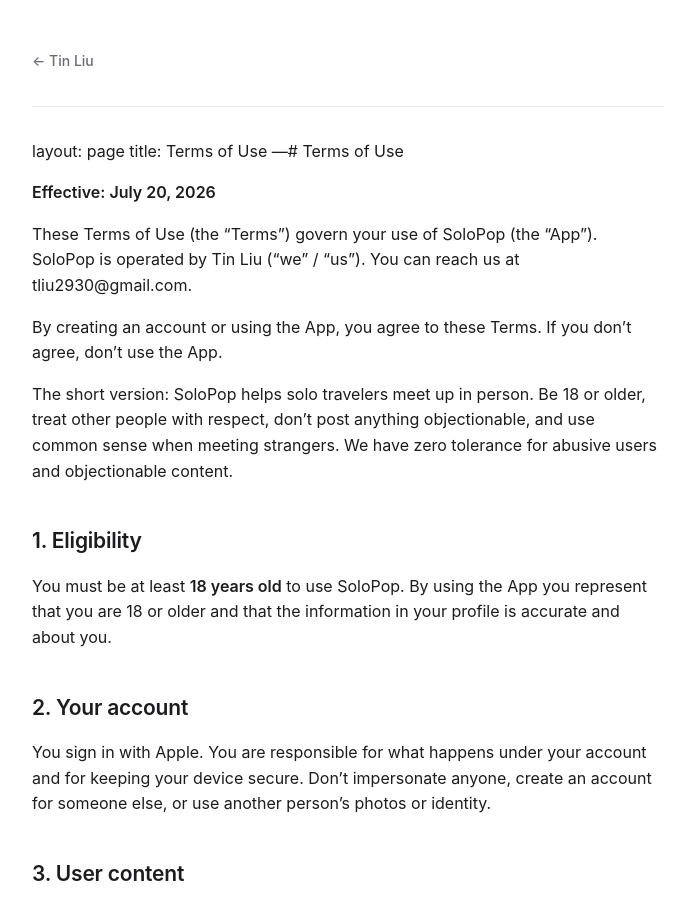
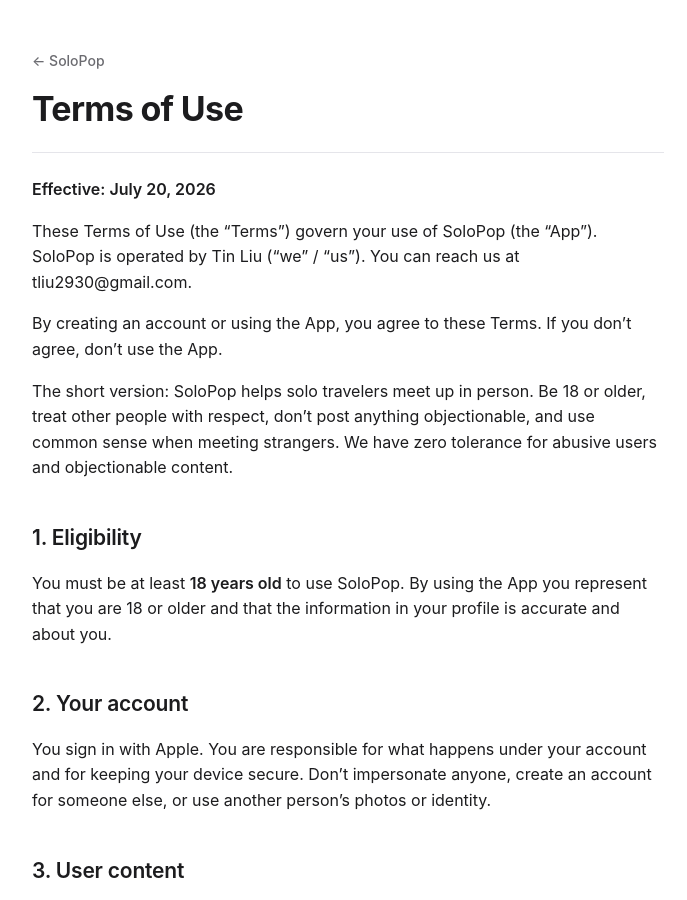
Before and after one commit to cs1384/cs1384.github.io, a Jekyll site: the page built from solopop/terms.md, in a window 1280 px wide and 900 px high. Shown: the whole window, without its empty margins (292-979 px from the left). Built offline with Jekyll 4.4.1, drawn with Linux system fonts in a browser that asks for light colours; our own code applies the rules of GitHub Pages for plain Markdown files.

Commit message:
Fix front matter (broken closing ---); back link to SoloPop

```diff
--- a/solopop/terms.md
+++ b/solopop/terms.md
@@ -1,7 +1,11 @@
 ---
 layout: page
 title: Terms of Use
----# Terms of Use
+back_url: /solopop/
+back_label: SoloPop
+---
+
+# Terms of Use
 
 **Effective: July 20, 2026**
 
```
